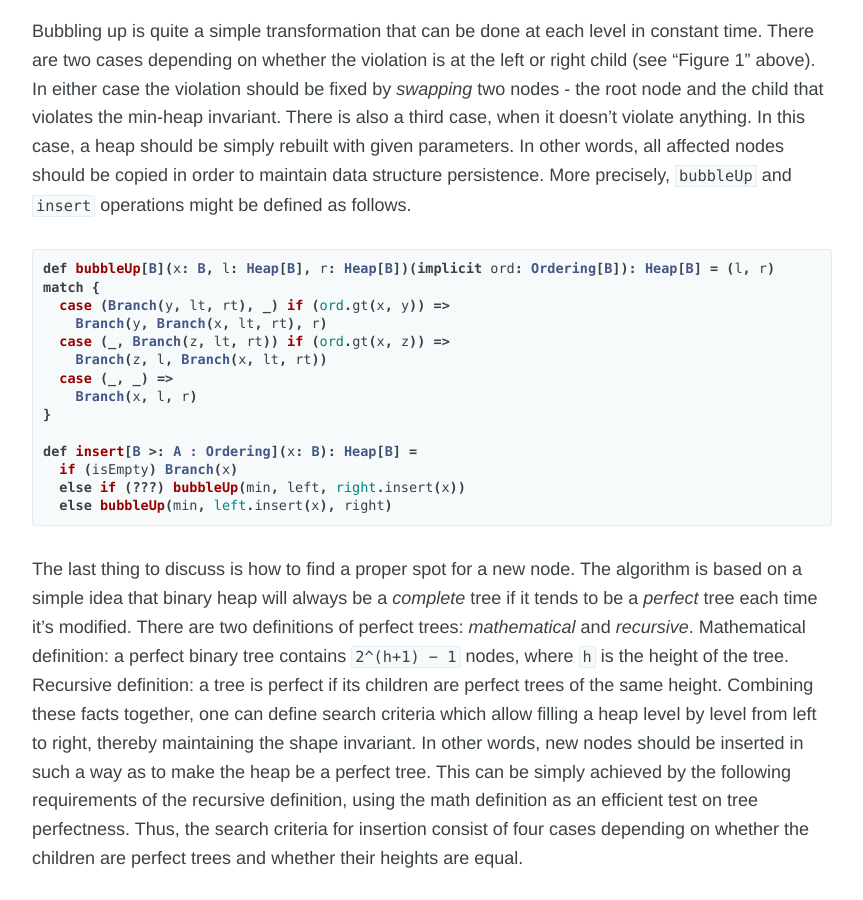
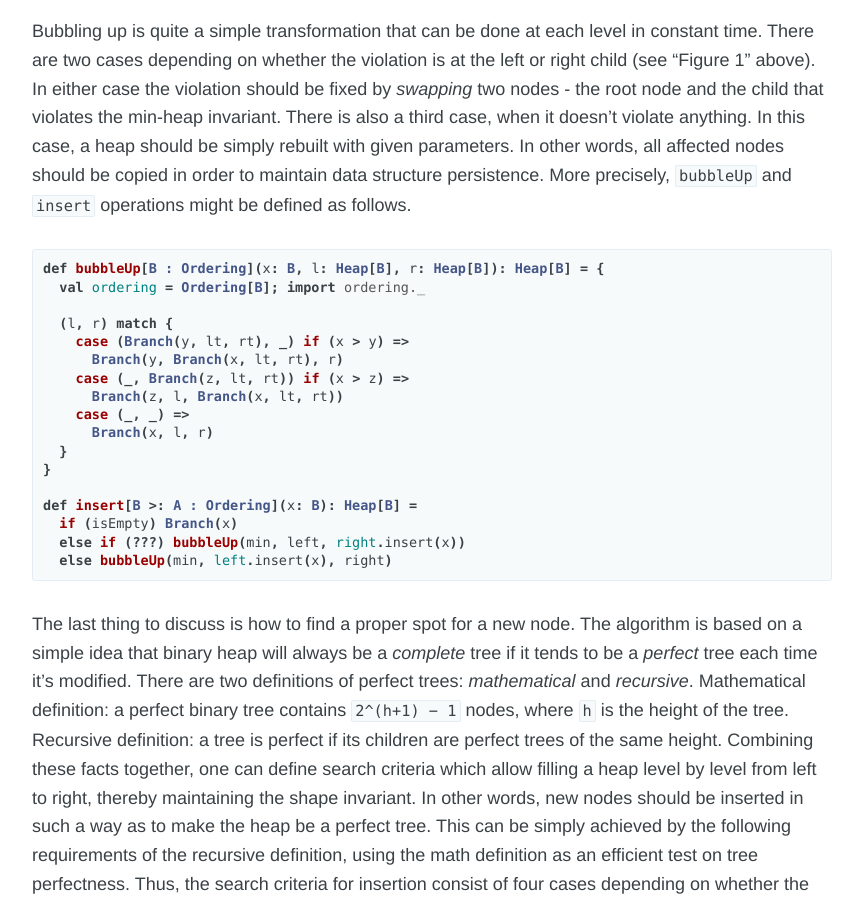
Before and after one commit to vkostyukov/vkostyukov.github.com, a Jekyll site: the page built from _posts/2015-04-04-designing-a-pfds.markdown, in a window 1280 px wide and 900 px high, scrolled down 4331 px. Shown: the whole window, without its empty margins (208-1071 px from the left). Built offline with Jekyll 4.4.1, drawn with Linux system fonts in a browser that asks for light colours; Markdown is read by kramdown in place of the engine named in the settings.

Commit message:
Update code

```diff
--- a/_posts/2015-04-04-designing-a-pfds.markdown
+++ b/_posts/2015-04-04-designing-a-pfds.markdown
@@ -114,13 +114,17 @@ Insertion into a functional binary heap must not violate either of its invariant
 Bubbling up is quite a simple transformation that can be done at each level in constant time. There are two cases depending on whether the violation is at the left or right child (see "Figure 1" above). In either case the violation should be fixed by _swapping_ two nodes - the root node and the child that violates the min-heap invariant. There is also a third case, when it doesn't violate anything. In this case, a heap should be simply rebuilt with given parameters. In other words, all affected nodes should be copied in order to maintain data structure persistence. More precisely, `bubbleUp` and `insert` operations might be defined as follows.
 
 {% highlight scala %}
-def bubbleUp[B](x: B, l: Heap[B], r: Heap[B])(implicit ord: Ordering[B]): Heap[B] = (l, r) match {
-  case (Branch(y, lt, rt), _) if (ord.gt(x, y)) =>
-    Branch(y, Branch(x, lt, rt), r)
-  case (_, Branch(z, lt, rt)) if (ord.gt(x, z)) =>
-    Branch(z, l, Branch(x, lt, rt))
-  case (_, _) =>
-    Branch(x, l, r)
+def bubbleUp[B : Ordering](x: B, l: Heap[B], r: Heap[B]): Heap[B] = {
+  val ordering = Ordering[B]; import ordering._
+
+  (l, r) match {
+    case (Branch(y, lt, rt), _) if (x > y) =>
+      Branch(y, Branch(x, lt, rt), r)
+    case (_, Branch(z, lt, rt)) if (x > z) =>
+      Branch(z, l, Branch(x, lt, rt))
+    case (_, _) =>
+      Branch(x, l, r)
+  }
 }
 
 def insert[B >: A : Ordering](x: B): Heap[B] =
@@ -154,7 +158,7 @@ The `insert` operation performs _two_ traversals along the search path of a heap
 
 The most exciting thing about purely functional data structures is that there is always room for new ideas and techniques. Even today, this direction still attracts researches and enthusiasts of functional programming. It's been 15 years, since [Okasaki][11] and the field is [still developing][12]: modern languages like Scala require modern and efficient data structures with optimal purely functional implementations.
 
-The heap implementation in this post is based on a paper [A Functional Approach for Standard Binary Heaps, 2013][12]. The full source code (including operations `remove` and `heapify`) is available [on Github][13]).
+The heap implementation in this post is based on a paper [A Functional Approach for Standard Binary Heaps, 2013][12]. The full source code (including operations `remove` and `heapify`) is available [on Github][13].
 
 [0]: http://en.wikipedia.org/wiki/Binary_heap
 [1]: http://www.scala-lang.org/api/current/index.html#scala.collection.immutable.Vector
```
